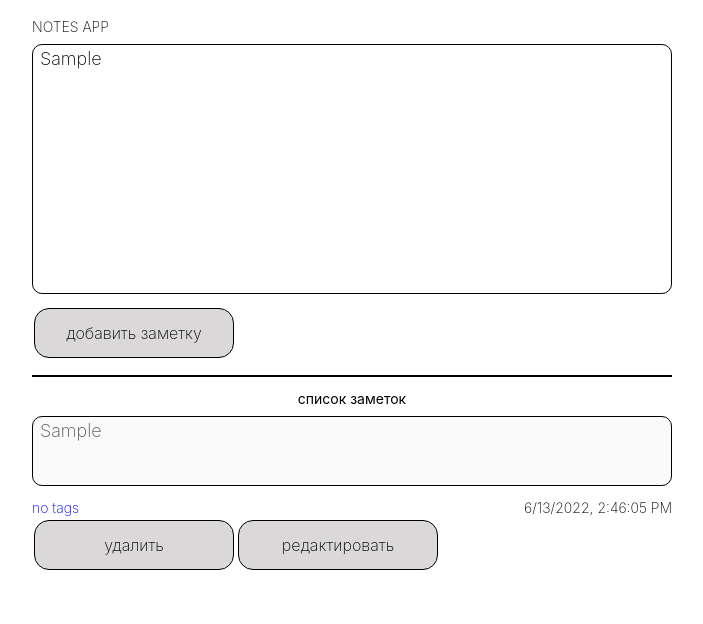
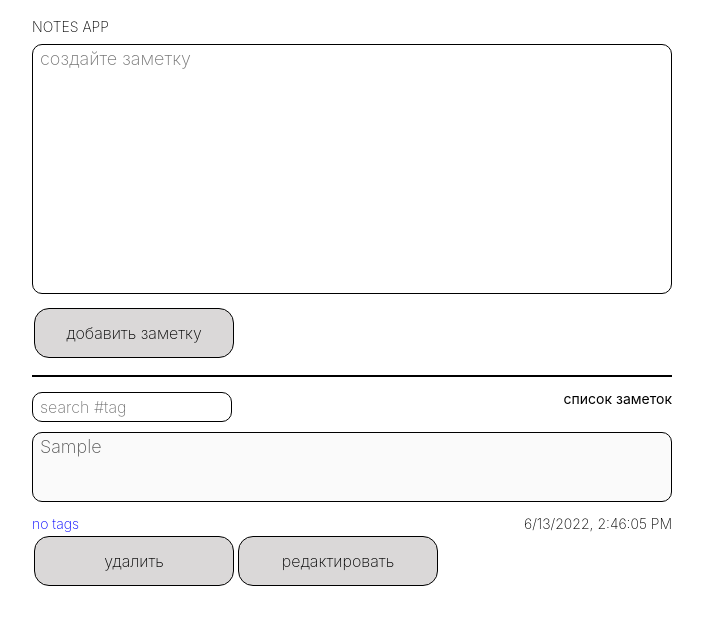
Before and after one commit to Dompower25/Notes-Test-task, a React (Create React App) app in the folder notes-app/: page / in a window 1280 px wide. Both pictures are taken after typing "Sample" into the empty fields and a click on the button "добавить заметку". Shown: the top 624 px of the page, without its empty margins (288-991 px from the left). Built offline with nearby package versions, Linux system fonts and the light colour scheme.

Commit message:
search tag (not complected)

```diff
--- a/notes-app/src/App.js
+++ b/notes-app/src/App.js
@@ -1,20 +1,18 @@
 import React, { useState } from "react";
 import NoteItem from "./components/NoteItem";
 import NotesForm from "./components/NotesForm";
+import SearchInput from "./components/SearchInput";
 import "./style/App.css";
 
 function App() {
   const [note, setNote] = useState([]);
   const [bodyNote, setbodyNote] = useState("");
-
-  const removeNote = (id) => {
-    setNote(note.filter((i) => i.id !== id));
-  };
+  const [searchTeg, setSearchTeg] = useState("");
 
   const addTegs = (obj) => {
     const regex = /#\w+/gm;
     bodyNote.match(regex).forEach((teg, i) => {
-      return (obj.tegs[i] = [teg]);
+      return (obj.tegs[i] = teg);
     });
   };
 
@@ -33,26 +31,33 @@ function App() {
     bodyNote.search(/#\w+/gm) == 0
       ? addTegs(newNote)
       : textNotTegs("no tags", newNote);
-
     setNote([...note, newNote]);
     setbodyNote("");
+  };
+
+  const sortedNote = (sort) => {
+    setSearchTeg(sort);
+  };
+
+  const removeNote = (id) => {
+    setNote(note.filter((i) => i.id !== id));
   };
 
   return (
     <div className="App">
       <strong>NOTES APP</strong>
-      <NotesForm addNote={addNewNote} setbodyNote={setbodyNote} />
+      <NotesForm
+        bodyNote={bodyNote}
+        setbodyNote={setbodyNote}
+        addNewNote={addNewNote}
+      />
       <hr></hr>
 
-      {note.length !== 0 ? (
-        <h1 style={{ textAlign: "center" }}>список заметок</h1>
-      ) : (
-        <h1 style={{ textAlign: "center" }}>нет заметок</h1>
-      )}
+      <SearchInput value={searchTeg} note={note} onChange={sortedNote} />
 
       {note.map(({ id, bodyNote, tegs }) => (
         <NoteItem
-          note={note}
+          note={searchTeg}
           setNote={setNote}
           deleteNote={() => removeNote(id)}
           bodyNote={bodyNote}
--- a/notes-app/src/components/NoteItem.jsx
+++ b/notes-app/src/components/NoteItem.jsx
@@ -3,22 +3,29 @@ import MyButton from '../UI/MyButton';
 import st from '../style/NoteItem.module.css'
 
 
-function NoteItem({ bodyNote, teg, id, deleteNote, note, setNote }) {
+function NoteItem({ bodyNote, teg, id, deleteNote, note }) {
   const maxDate = new Date(id);
   const time = maxDate.toLocaleString();
   const [state, setState] = useState(bodyNote);
+
   return (
     <div className="note__box">
       <div className="note__content">
         <div>
           <textarea
-            disabled
+            disabled={true}
             onChange={(e) => setState(e.target.bodyNote)}
             className={st.note}
             value={state}
           ></textarea>
           <div className="tegs__box row">
-            <span className="tegSt">{teg}</span>
+            <div>
+              {teg.map((t) => (
+                <span className={note === t ? st.blue : "tegSt"} key={t}>
+                  {t + " "}
+                </span>
+              ))}
+            </div>
             <span>{time}</span>
           </div>
         </div>
--- a/notes-app/src/components/NotesForm.jsx
+++ b/notes-app/src/components/NotesForm.jsx
@@ -1,20 +1,21 @@
-import React from 'react';
-import MyButton from '../UI/MyButton';
-import MyInput from '../UI/MyInput';
+import React from "react";
+import MyButton from "../UI/MyButton";
+import MyInput from "../UI/MyInput";
 
-const NotesForm = ({ addNote, setbodyNote }) => {
+const NotesForm = ({ bodyNote, setbodyNote, addNewNote }) => {
   return (
     <div className="row_column">
       <form>
         <MyInput
+          value={bodyNote}
           onChange={(event) => setbodyNote(event.target.value)}
           type="text"
           placeholder="создайте заметку"
         ></MyInput>
-        <MyButton onClick={addNote}>добавить заметку</MyButton>
+        <MyButton onClick={addNewNote}>добавить заметку</MyButton>
       </form>
     </div>
   );
 };
 
-export default NotesForm
+export default NotesForm;
--- /dev/null
+++ b/notes-app/src/components/SearchInput.jsx
@@ -0,0 +1,21 @@
+import React from 'react'
+
+const SearchInput = ({ note, onChange, value }) => {
+  return (
+    <div className="row">
+      <input
+        value={value}
+        onChange={(e) => onChange(e.target.value)}
+        className="search"
+        placeholder="search #tag"
+      ></input>
+      {note.length !== 0 ? (
+        <h1 style={{ textAlign: "center" }}>список заметок</h1>
+      ) : (
+        <h1 style={{ textAlign: "center" }}>нет заметок</h1>
+      )}
+    </div>
+  );
+};
+
+export default SearchInput
--- a/notes-app/src/style/App.css
+++ b/notes-app/src/style/App.css
@@ -109,28 +109,33 @@ h6 {
 body {
   font-family: -apple-system, BlinkMacSystemFont, "Segoe UI", Roboto, Oxygen,
     Ubuntu, Cantarell, "Open Sans", "Helvetica Neue", sans-serif;
-    font-weight: 200;
+  font-weight: 200;
 }
 
 .App {
   width: 50%;
   margin: 20px auto;
 }
+
 hr {
   margin: 15px 0;
   border: 1px solid black;
 }
+
 .row {
   display: flex;
   justify-content: space-between;
 }
+
 .row_column {
   display: flex;
   flex-direction: column;
 }
+
 .block {
   display: block;
 }
+
 .sorting {
   width: 100px;
   height: 30px;
@@ -147,3 +152,12 @@ hr {
 .tegs__box {
   padding: 3px 0;
 }
+
+.search {
+  height: 30px;
+  width: 200px;
+  border: 1px solid black;
+  border-radius: 10px;
+  padding: 0 7px;
+  font-size: 16px;
+}
--- a/notes-app/src/style/NoteItem.module.css
+++ b/notes-app/src/style/NoteItem.module.css
@@ -9,3 +9,8 @@
     margin: 10px auto;
     overflow: hidden;
 }
+
+.blue {
+  background-color: cadetblue;
+  border-radius: 3px;
+}
```
Also changed, not shown: notes-app/src/UI/MyButton.module.css (line endings or trailing spaces).
